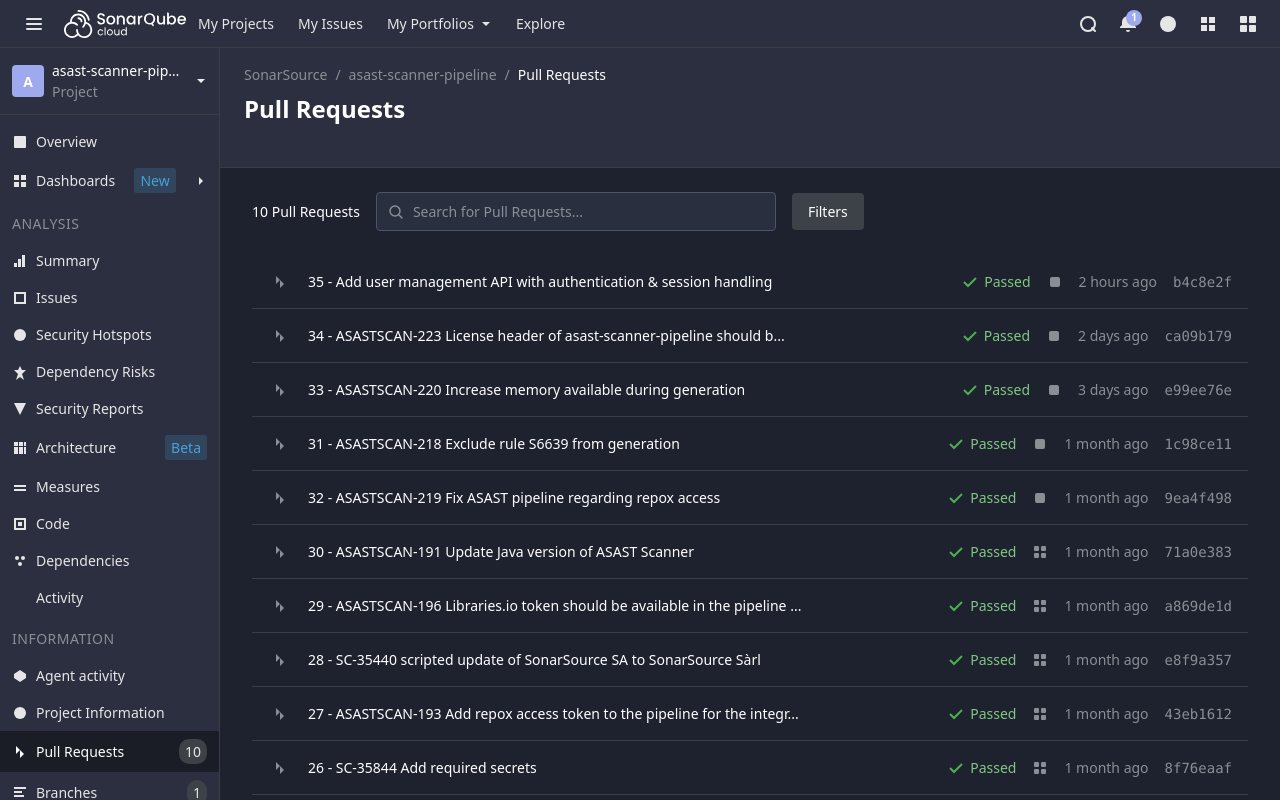
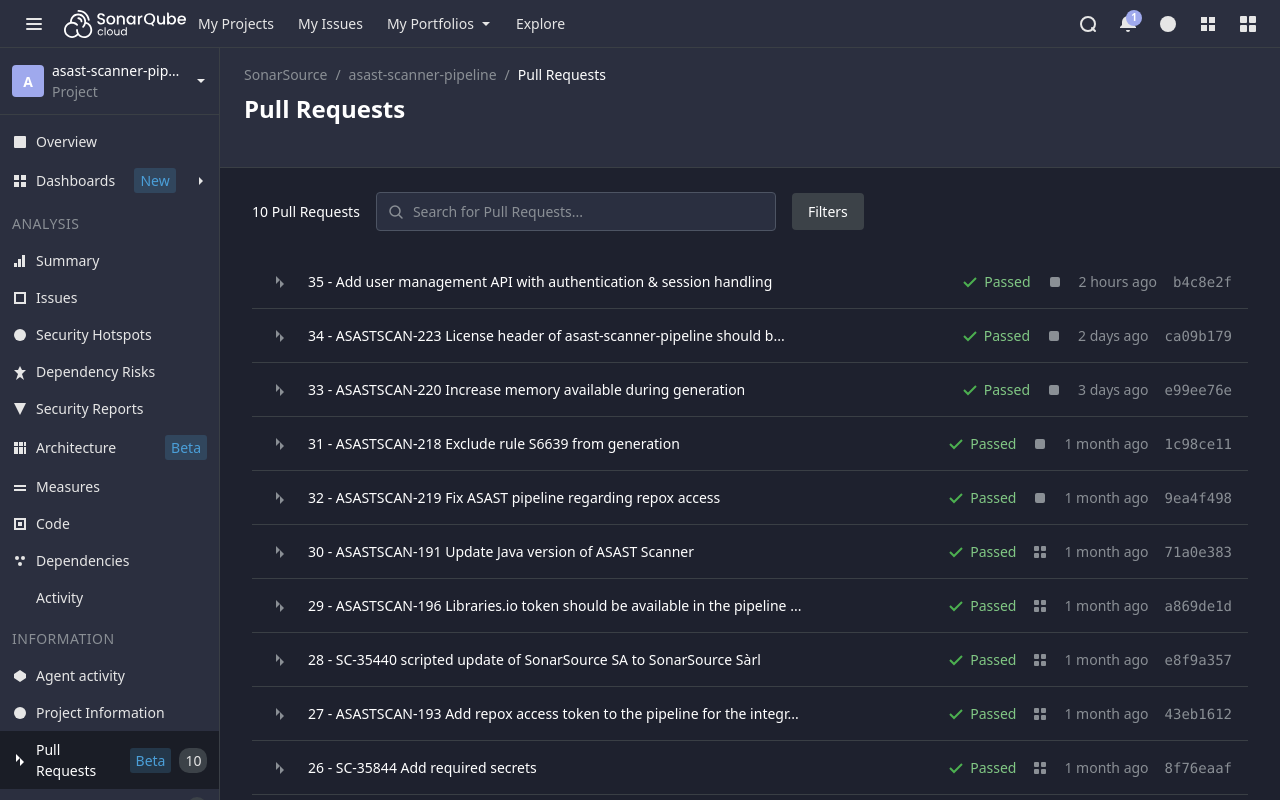
Before and after one commit to frieda-sonar-org/laughing-guacamole, a Next.js app: page / in a window 1280 px wide. Built offline with nearby package versions, Linux system fonts and the light colour scheme.

Commit message:
Updated template

```diff
--- a/app/components/PullRequestsPage.tsx
+++ b/app/components/PullRequestsPage.tsx
@@ -196,6 +196,7 @@
                 <path d="M4 2l4 4-4 4V2zM8 6l4 4-4 4V6z"/>
               </svg>
               Pull Requests
+              <span className="badge-beta">Beta</span>
               <span className="count-badge">10</span>
             </a>
             <a href="#" className="sidebar-link">
--- a/app/pr/[id]/PRDetailClient.tsx
+++ b/app/pr/[id]/PRDetailClient.tsx
@@ -256,6 +256,7 @@
                 <path d="M4 2l4 4-4 4V2zM8 6l4 4-4 4V6z"/>
               </svg>
               Review
+              <span className="badge-beta">Beta</span>
             </a>
             <a href="#" className="sidebar-link">
               <svg width="16" height="16" viewBox="0 0 16 16" fill="currentColor">
```
Also changed, not shown: 1 other file (tests, documents, lock files or other folders).
